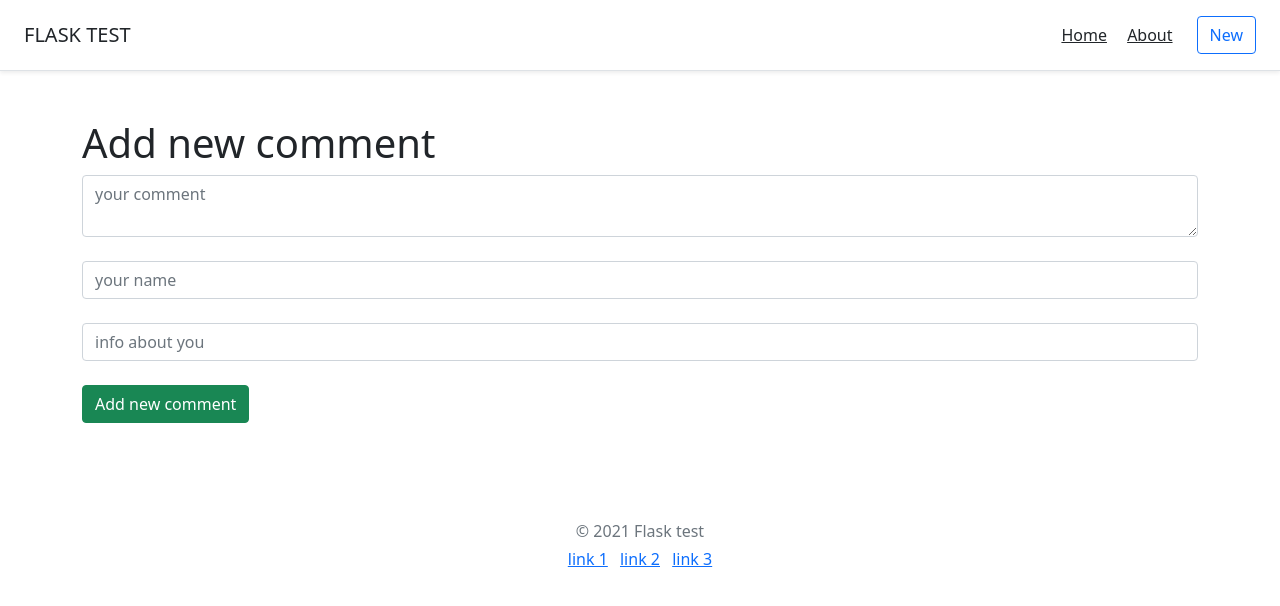
After one commit to Yermachenkov-83/flask-first, a Flask app: page /create in a window 1280 px wide. The commit adds this page. Shown: the top 606 px of the page. Run offline with Flask 2, Linux system fonts and the light colour scheme.

Commit message:
6/ добавление в базу данных новых комментов через отдельную страницу.

```diff
--- a/main.py
+++ b/main.py
@@ -1,10 +1,11 @@
-from flask import Flask, render_template
+from flask import Flask, render_template, request, redirect
 from flask_sqlalchemy import SQLAlchemy
 from datetime import datetime
 
 
 app = Flask(__name__)
 app.config['SQLALCHEMY_DATABASE_URI'] = 'sqlite:///flask-test.db'
+app.config['SQLALCHEMY_TRACK_MODIFICATIONS'] = False
 db = SQLAlchemy(app)
 
 
@@ -30,5 +31,24 @@ def about():
     return render_template('about.html')
 
 
+@app.route('/create', methods=['POST', 'GET'])
+def create():
+    if request.method == 'POST':
+        comment = request.form['comment']
+        person = request.form['person']
+        person_info = request.form['person_info']
+
+        new = Comments(comment=comment, person=person, person_info=person_info)
+
+        try:
+            db.session.add(new)
+            db.session.commit()
+            return redirect('/')
+        except:
+            return "Error"
+    else:
+        return render_template('create.html')
+
+
 if __name__ == '__main__':
     app.run(debug=True)
--- a/templates/base.html
+++ b/templates/base.html
@@ -10,10 +10,10 @@
   <header class="d-flex flex-column flex-md-row align-items-center p-3 px-md-4 mb-3 bg-body border-bottom shadow-sm">
     <p class="h5 my-0 me-md-auto fw-normal">FLASK TEST</p>
     <nav class="my-2 my-md-0 me-md-3">
-      <a class="p-2 text-dark" href="/">Homee</a>
+      <a class="p-2 text-dark" href="/">Home</a>
       <a class="p-2 text-dark" href="/about">About</a>
     </nav>
-    <a class="btn btn-outline-primary" href="#">Sign up</a>
+    <a class="btn btn-outline-primary" href="/create">New</a>
   </header>
 
 {% block body %}{% endblock %}
--- /dev/null
+++ b/templates/create.html
@@ -0,0 +1,21 @@
+{% extends 'base.html' %}
+
+{% block title %}<title>about</title>{% endblock %}
+
+{% block body %}
+
+    <div class="container mt-5">
+        <h1>Add new comment</h1>
+        <form method="post">
+            <textarea name="comment" id="comment" class="form-control"  placeholder="your comment"></textarea><br>
+            <input type="text" class="form-control" name="person" id="person" placeholder="your name"><br>
+            <input type="text" class="form-control" name="person_info" id="person_info" placeholder="info about you"><br>
+            <button class="btn btn-success" type="submit">Add new comment</button>
+
+        </form>
+    </div>
+
+
+
+
+{% endblock %}
```
Also changed, not shown: templates/about.html (+4 -10 lines), flask-test.db.
